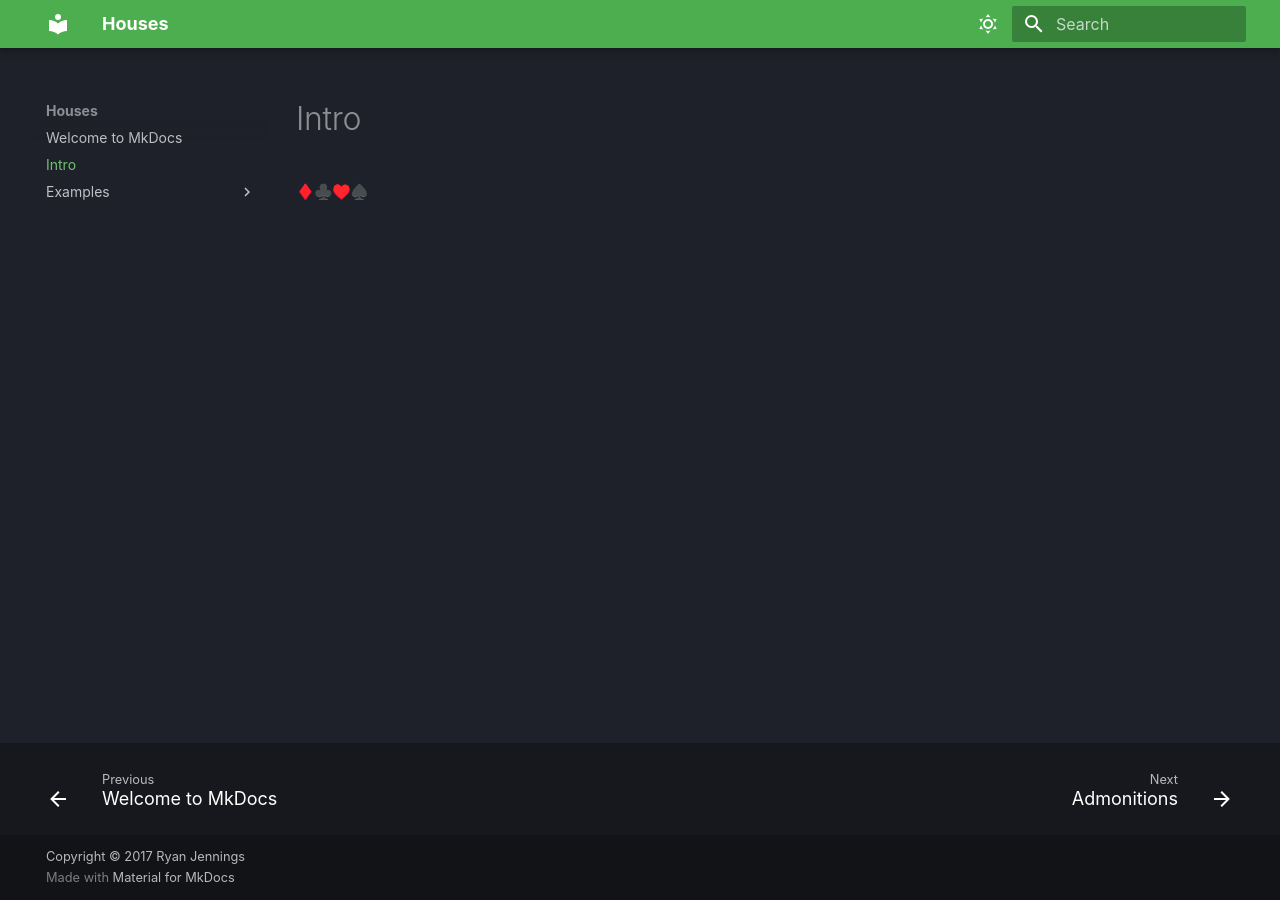
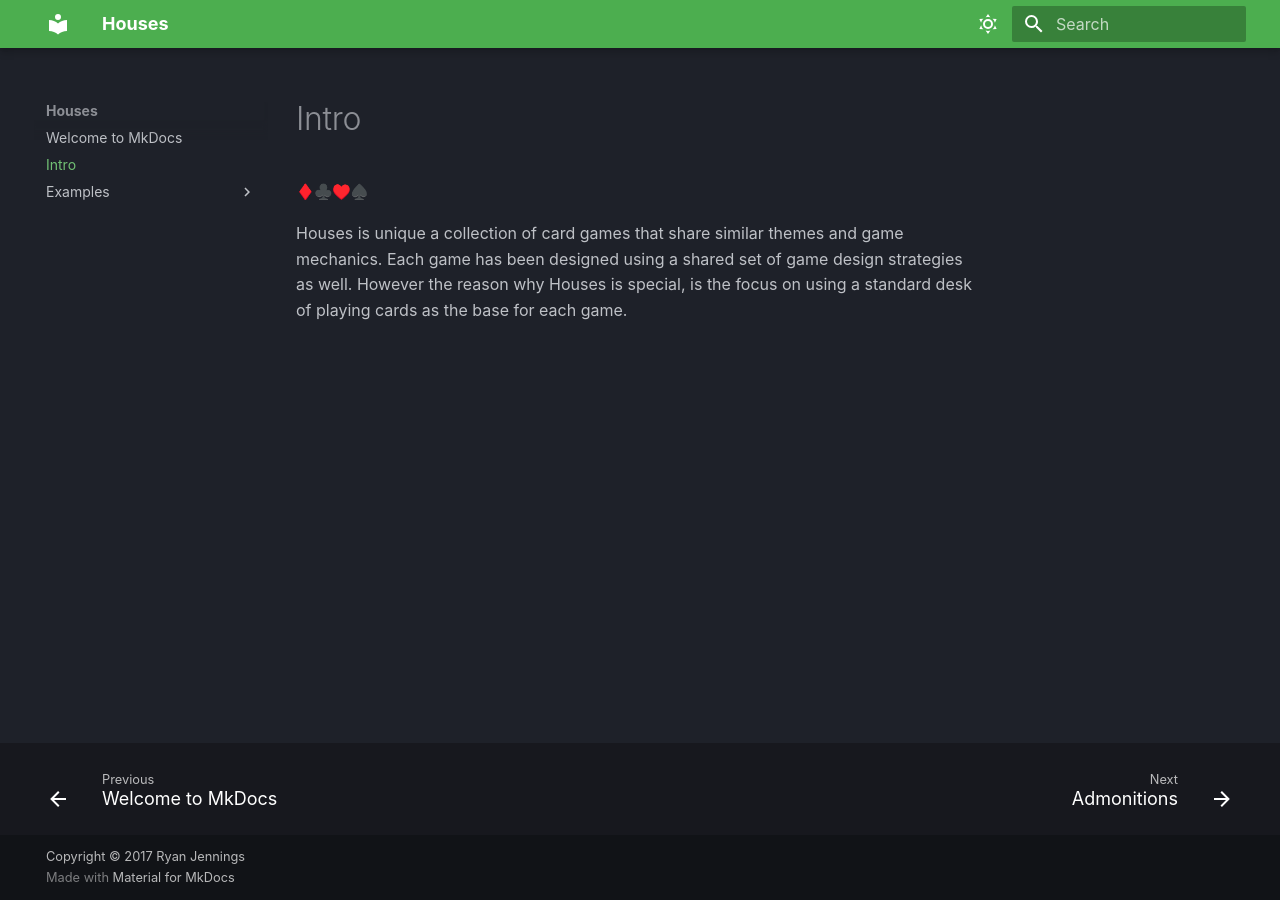
Before and after one commit to rjslingshot/houses-website, an MkDocs documentation site: the page built from docs/intro.md, in a window 1280 px wide. Built offline with MkDocs 1.6.1 and Material for MkDocs 9.7.7, drawn with Linux system fonts in a browser that asks for light colours; emoji names are drawn with the system emoji font; some web fonts are replaced.

Commit message:
reset themes

```diff
--- a/docs/intro.md
+++ b/docs/intro.md
@@ -1 +1,3 @@
 :diamonds::clubs::hearts::spades:
+
+Houses is unique a collection of card games that share similar themes and game mechanics. Each game has been designed using a shared set of game design strategies as well. However the reason why Houses is special, is the focus on using a standard desk of playing cards as the base for each game.
--- a/mkdocs.yml
+++ b/mkdocs.yml
@@ -20,18 +20,18 @@
       accent: deep purple
 
     # Light Mode
-#    - scheme: default
+    - scheme: default
+      toggle:
+        icon: material/weather-night
+        name: Light mode
+      primary: blue
+      accent: deep orange
+
+    # Forest Mode (uses extra.css defined styles)
+#    - scheme: forest
 #      toggle:
-#        icon: material/weather-night
-#        name: Light mode
-#      primary: blue
-#      accent: deep orange
-
-    # Forest Mode
-    - scheme: forest
-      toggle:
-        icon: material/forest
-        name: Forest Mode
+#        icon: material/forest
+#        name: Forest Mode
 
 extra_css:
   - stylesheets/extra.css
```
